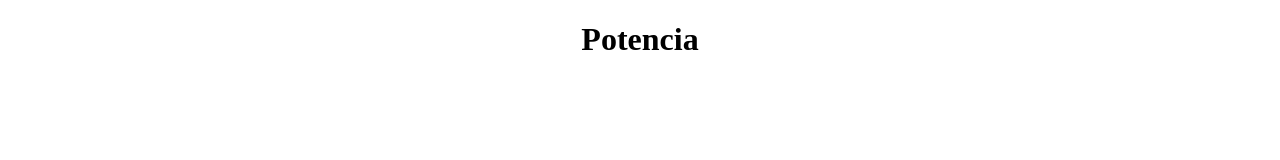
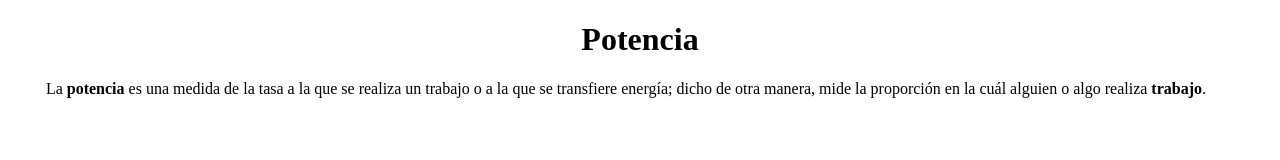
Before and after one commit to OalMed/ProyectoFisica, a plain HTML site: page potencia.html in a window 1280 px wide. Drawn offline with Linux system fonts and the light colour scheme.

Commit message:
poco de potencia

```diff
--- a/potencia.html
+++ b/potencia.html
@@ -28,10 +28,11 @@
     </nav>
 
     <div class="container">
-        <h1>Potencia</h1> <br>
+        <h1>Potencia</h1>
 
         <div class="parrafo">
-
+            La <strong>potencia</strong> es una medida de la tasa a la que se realiza un trabajo o a la que se transfiere energía;
+            dicho de otra manera, mide la proporción en la cuál alguien o algo realiza <strong>trabajo</strong>.
         </div>
     </div>
 </body>
```
